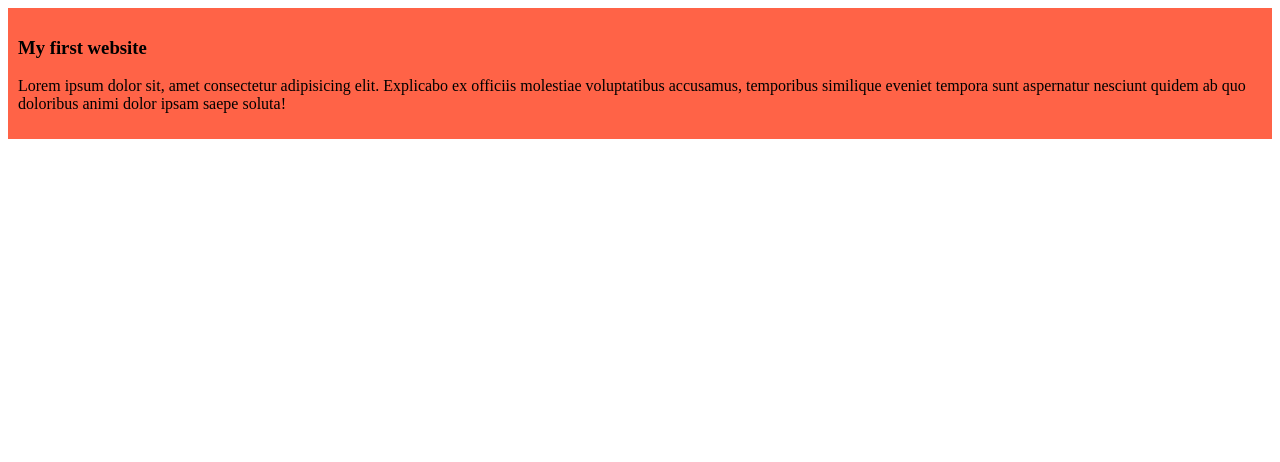
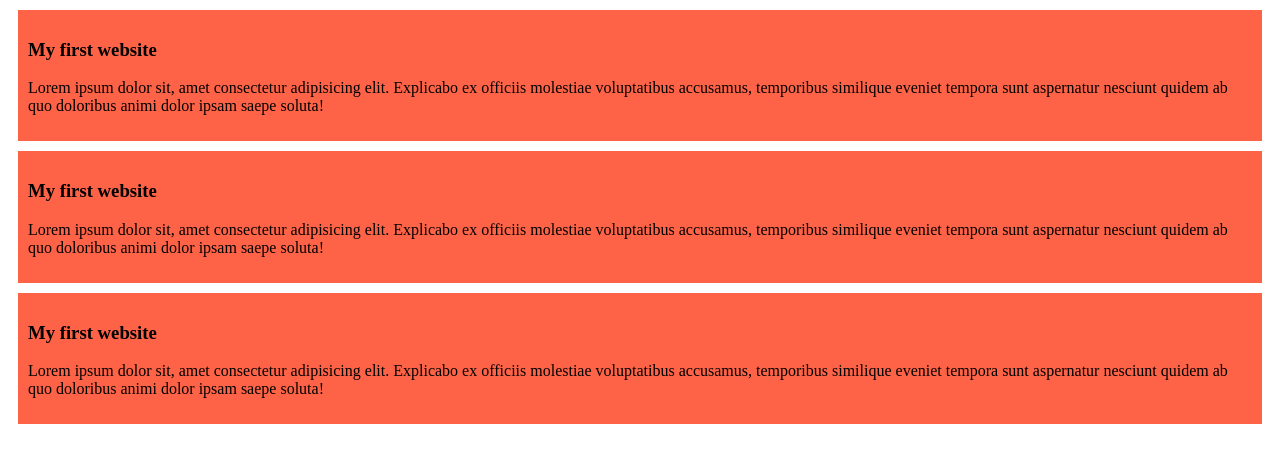
Before and after one commit to Taher143935/my-simple-website, a plain HTML site: page index.html in a window 1280 px wide. Drawn offline with Linux system fonts and the light colour scheme.

Commit message:
added the second and the tird blog

```diff
--- a/index.html
+++ b/index.html
@@ -11,5 +11,13 @@
         <h3>My first website</h3>
         <p>Lorem ipsum dolor sit, amet consectetur adipisicing elit. Explicabo ex officiis molestiae voluptatibus accusamus, temporibus similique eveniet tempora sunt aspernatur nesciunt quidem ab quo doloribus animi dolor ipsam saepe soluta!</p>
     </div>
+    <div>
+        <h3>My first website</h3>
+        <p>Lorem ipsum dolor sit, amet consectetur adipisicing elit. Explicabo ex officiis molestiae voluptatibus accusamus, temporibus similique eveniet tempora sunt aspernatur nesciunt quidem ab quo doloribus animi dolor ipsam saepe soluta!</p>
+    </div>
+    <div>
+        <h3>My first website</h3>
+        <p>Lorem ipsum dolor sit, amet consectetur adipisicing elit. Explicabo ex officiis molestiae voluptatibus accusamus, temporibus similique eveniet tempora sunt aspernatur nesciunt quidem ab quo doloribus animi dolor ipsam saepe soluta!</p>
+    </div>
 </body>
 </html>
--- a/styles/blog.css
+++ b/styles/blog.css
@@ -1,4 +1,5 @@
 div{
     background-color: tomato;
     padding: 10px;
+    margin: 10px;
 }
```
